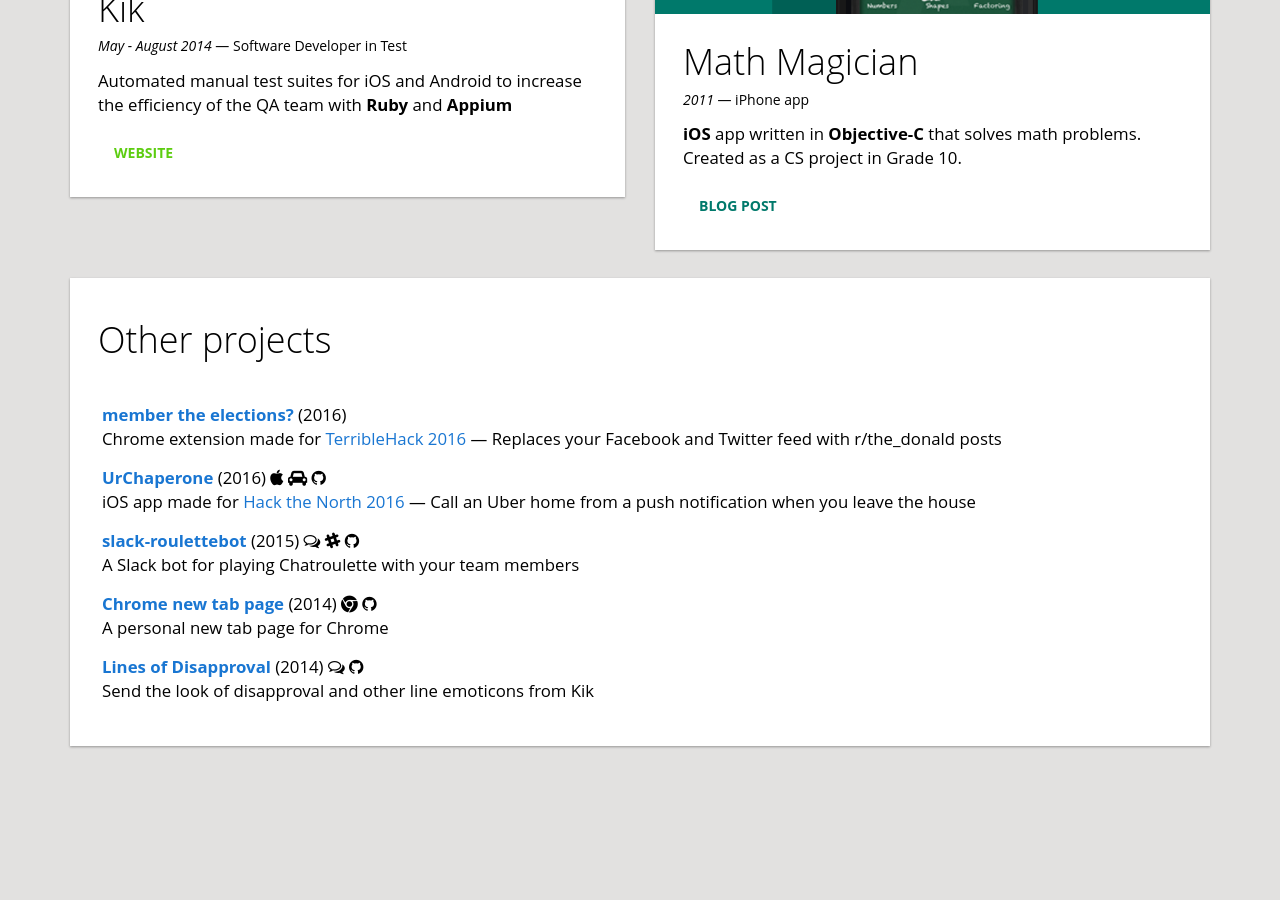
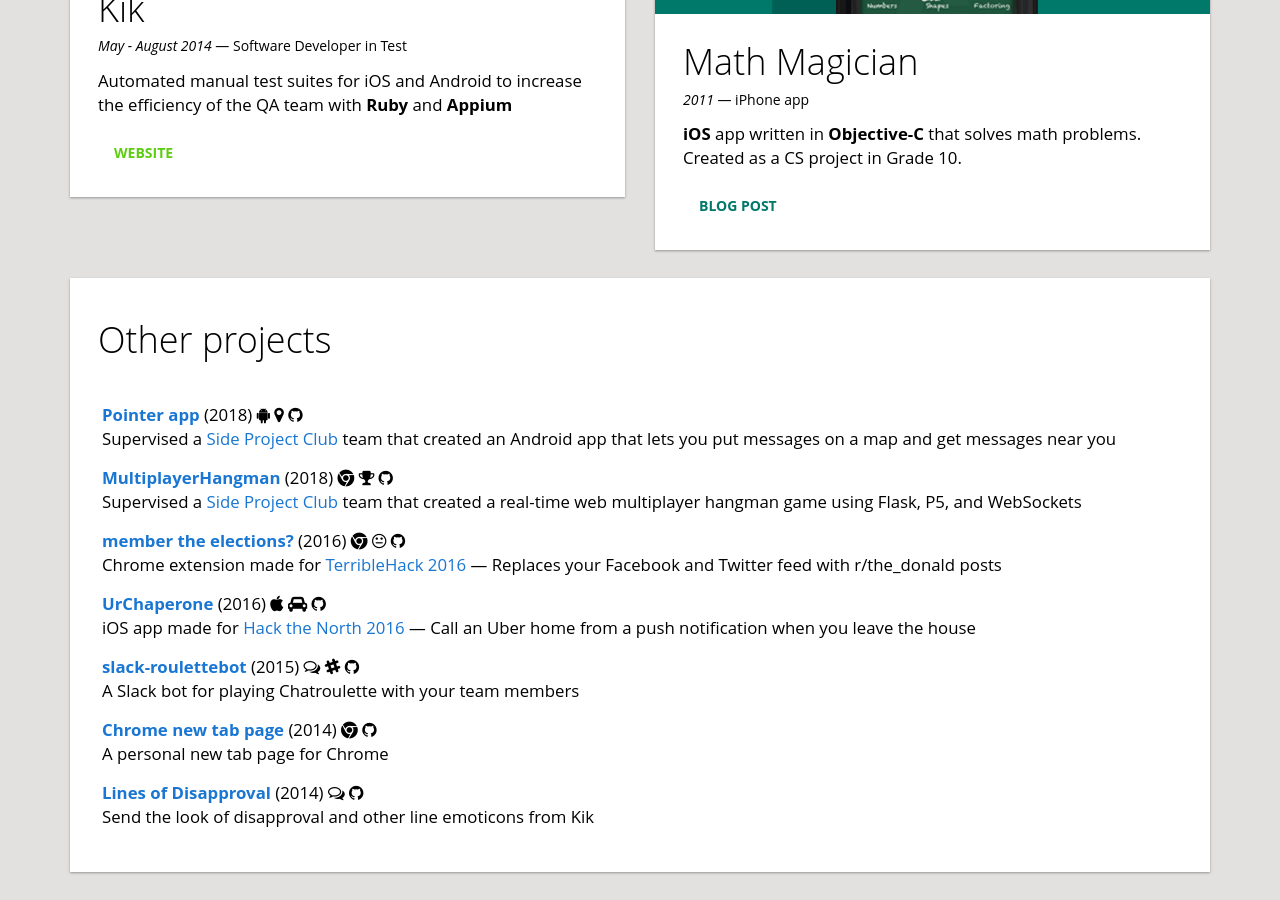
Before and after one commit to AcroMace/acromace.github.io, a Jekyll site: the page built from index.html, in a window 1280 px wide and 900 px high, scrolled down 4668 px. Built offline with Jekyll 4.4.1, drawn with Linux system fonts in a browser that asks for light colours; before the commit the page ends 5442 px from its top, so only the background shows below that.

Commit message:
Add Side Project Club things to website

```diff
--- a/_includes/project_other.html
+++ b/_includes/project_other.html
@@ -4,7 +4,14 @@
       <h1>Other projects</h1>
     </div>
     <ul>
-      {% include project_other_row.html url="https://github.com/AcroMace/member-the-elections" year="2016" title="member the elections?" description="Chrome extension made for [TerribleHack 2016](http://terriblehack.website) — Replaces your Facebook and Twitter feed with r/the_donald posts" fa_icons=member-the-elections-icons %}
+      {% assign pointerapp-icons = "fa-android,fa-map-marker,fa-github" | split: "," %}
+      {% include project_other_row.html url="https://github.com/PointerTeam/PointerApp" year="2018" title="Pointer app" description="Supervised a [Side Project Club](https://www.facebook.com/sideprojectclub/) team that created an Android app that lets you put messages on a map and get messages near you" fa_icons=pointerapp-icons %}
+
+      {% assign multiplayerhangman-icons = "fa-chrome,fa-trophy,fa-github" | split: "," %}
+      {% include project_other_row.html url="https://github.com/MultiplayerHangman/MultiplayerHangman" year="2018" title="MultiplayerHangman" description="Supervised a [Side Project Club](https://www.facebook.com/sideprojectclub/) team that created a real-time web multiplayer hangman game using Flask, P5, and WebSockets" fa_icons=multiplayerhangman-icons %}
+
+      {% assign member-the-elections-icons = "fa-chrome,fa-meh-o,fa-github" | split: "," %}
+      {% include project_other_row.html url="http://acromace.com/member-the-elections/" year="2016" title="member the elections?" description="Chrome extension made for [TerribleHack 2016](http://terriblehack.website) — Replaces your Facebook and Twitter feed with r/the_donald posts" fa_icons=member-the-elections-icons %}
 
       {% assign urchaperone-icons = "fa-apple,fa-car,fa-github" | split: "," %}
       {% include project_other_row.html url="https://github.com/AcroMace/UrChaperone" year="2016" title="UrChaperone" description="iOS app made for [Hack the North 2016](https://hackthenorth.com) — Call an Uber home from a push notification when you leave the house" fa_icons=urchaperone-icons %}
```
